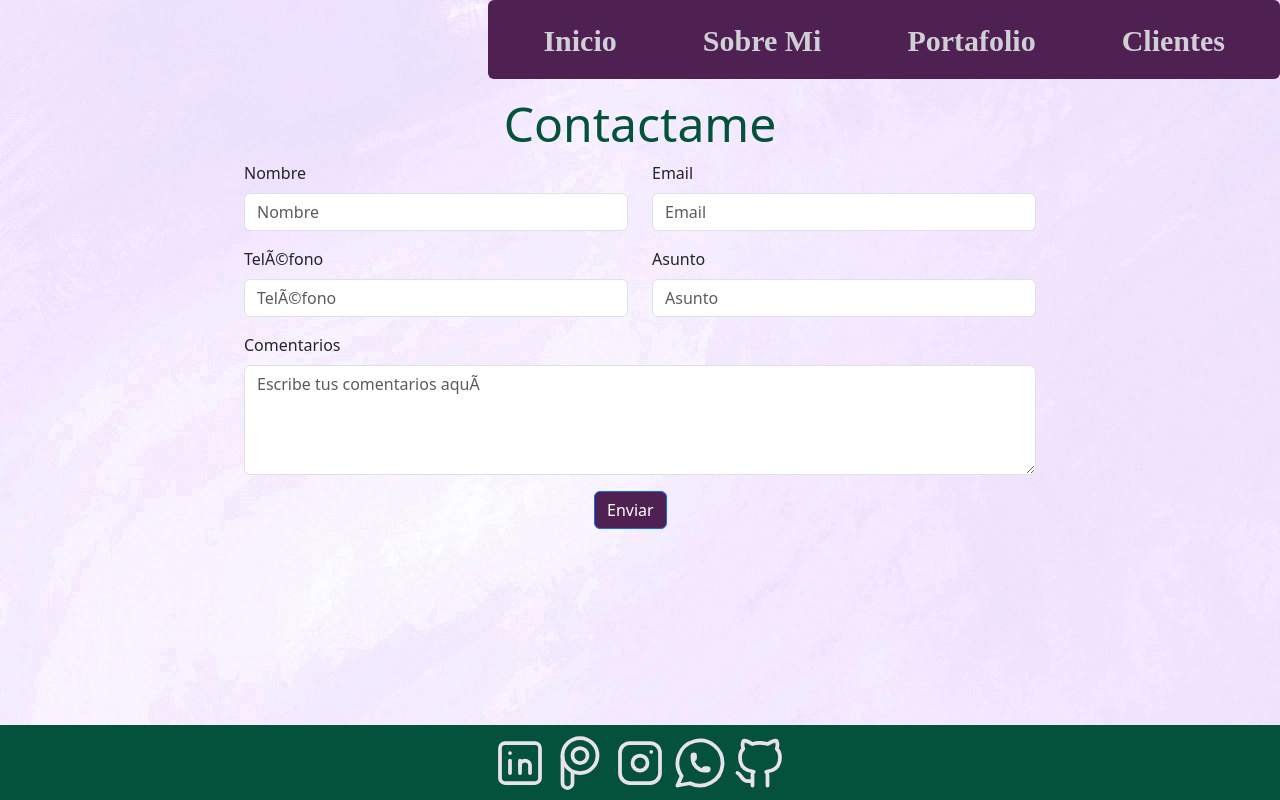
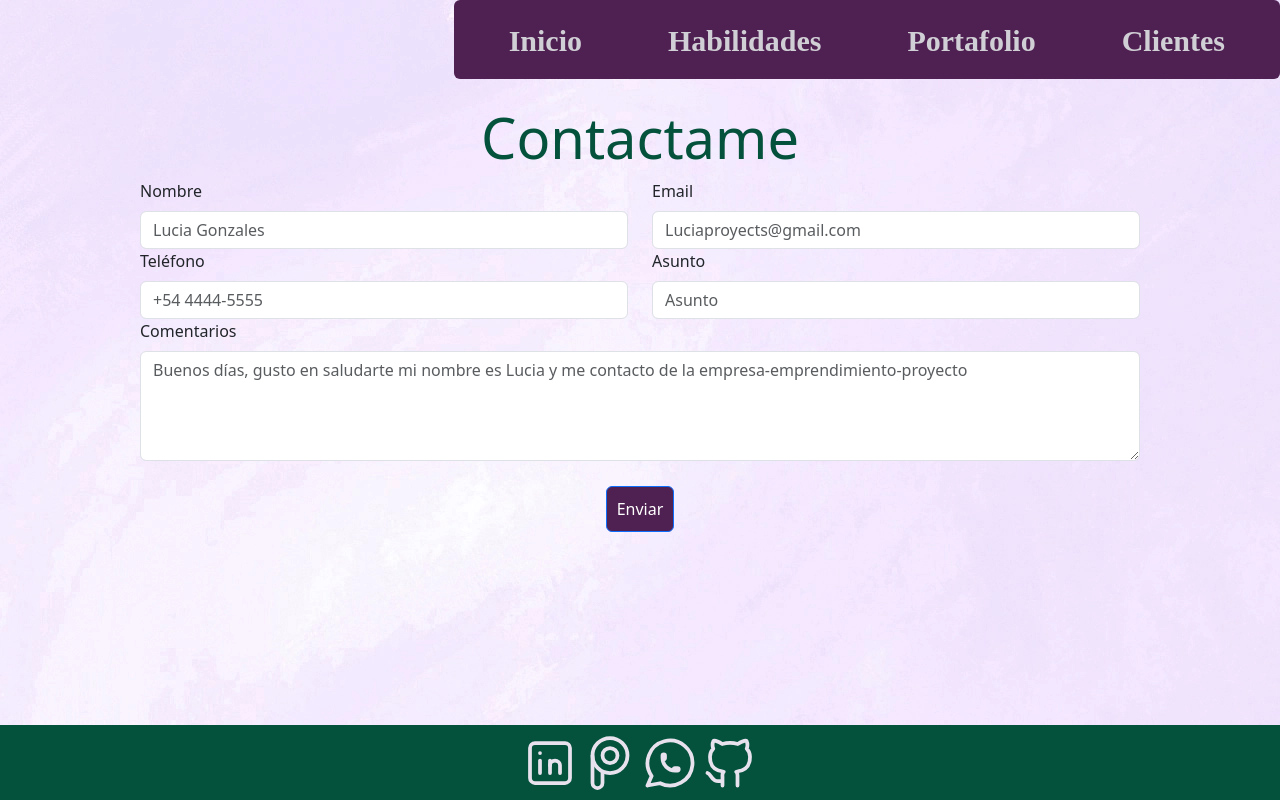
Before and after one commit to marilu1999/PFAPARICIOMARIA, a website: page pages/contacto.html in a window 1280 px wide. Drawn offline with nearby package versions, Linux system fonts and the light colour scheme.

Commit message:
casi listo

```diff
--- a/pages/contacto.html
+++ b/pages/contacto.html
@@ -1,15 +1,17 @@
 <!DOCTYPE html>
 <html lang="en">
 <head>
-    <meta charset="UFT-8">
-    <meta name="description" content="¡Hablemos de proyectos web! Contáctame para colaboraciones en desarrollo web frontend. Envía tus consultas y propuestas creativas.">
-    <meta name="keywords" content="contacto, proyectos web, desarrollo web frontend, consultas, colaboraciones">
-    <title>Contacto - Contáctame para Proyectos Web</title>
+    <meta charset="UTF-8">
+    <meta name="viewport" content="width=device-width, initial-scale=1.0">
+    <meta name="description" content="Explora mi portafolio de desarrollo web frontend y descubre proyectos creativos y funcionales.">
+    <meta name="keywords" content="desarrollo web frontend, portafolio, proyectos web, diseño web, HTML, CSS, JavaScript">
+    <title>Portafolio de Desarrollo Web Frontend</title>
     <link href="https://cdn.jsdelivr.net/npm/bootstrap@5.3.1/dist/css/bootstrap.min.css" rel="stylesheet" integrity="sha384-4bw+/aepP/YC94hEpVNVgiZdgIC5+VKNBQNGCHeKRQN+PtmoHDEXuppvnDJzQIu9" crossorigin="anonymous">
     <link rel="stylesheet" href="../css/style.css">
 </head>
 <body>
-    <header class="d-flex justify-content-end">
+    <header>
+        <div class="d-flex justify-content-end">
         <nav class="navbar navbar-expand-lg navbar-dark navegador">
             <div class="container-fluid">
                 <button class="navbar-toggler" type="button" data-bs-toggle="collapse" data-bs-target="#navbarTogglerDemo02" aria-controls="navbarTogglerDemo02" aria-expanded="false" aria-label="Toggle navigation">
@@ -17,91 +19,87 @@
                 </button>
                 <div class="collapse navbar-collapse" id="navbarTogglerDemo02">
                     <ul class="navbar-nav me-auto mb-2 mb-lg-0">
-                        <li class="nav-item ">
+                        <li class="nav-item">
                             <a class="nav-link letramenu" href="../index.html">Inicio</a>
                         </li>
-                        <li class="nav-item ">
-                            <a class="nav-link letramenu " href="./sobremi.html">Sobre Mi</a>
-                        </li>
-                        <li class="nav-item ">
-                            <a class="nav-link letramenu" href="./portafolio.html">Portafolio</a>
+                        <li class="nav-item">
+                            <a class="nav-link letramenu" href="../pages/sobremi.html">Habilidades</a>
                         </li>
                         <li class="nav-item">
-                            <a class="nav-link letramenu " href="./colaboraciones.html">Clientes</a>
+                            <a class="nav-link letramenu" href="../pages/portafolio.html">Portafolio</a>
+                        </li>
+                        <li class="nav-item">
+                            <a class="nav-link letramenu" href="../pages/colaboraciones.html">Clientes</a>
                         </li>
                     </ul>
                 </div>
             </div>
         </nav>
+    </div>
     </header>
     <main>
-        <section class="container sectionContacto">
-            <h1 id="tituloContacto">Contactame</h1>
-            <div class="row" id="formulario">
-                <div class="col-xl-12">
-                    <form>
-                        <div class="row mb-3">
-                            <div class="col">
+      <h1 class="Contactame">Contactame</h1>
+      <div class="row cuadrodef">
+          <div class="col-sm-12">
+          <form id="formulario">
+            <div class="row">
+              <div class="col-xl-6 col-sm-12">
                 <label for="nombre" class="form-label">Nombre</label>
-                                <input type="nombre" class="form-control" placeholder="Nombre">
+                <input type="nombre" class="form-control" placeholder="Lucia Gonzales">
               </div>
-                            <div class="col">
+              <div class="col-xl-6 col-sm-12">
                 <label for="email" class="form-label">Email</label>
-                                <input type="email" class="form-control" id="email" placeholder="Email">
+                <input type="email" class="form-control" id="email" placeholder="Luciaproyects@gmail.com">
               </div>
             </div>
-                        <div class="row mb-3">
-                            <div class="col">
+            <div class="row">
+              <div class="col-xl-6 col-sm-12">
                 <label for="phone" class="form-label">Teléfono</label>
-                                <input type="text" class="form-control" id="phone" placeholder="Teléfono">
+                <input type="text" class="form-control" id="phone" placeholder="+54 4444-5555">
               </div>
-                            <div class="col">
+              <div class="col-xl-6 col-sm-12">
                 <label for="asunto" class="form-label">Asunto</label>
                 <input type="text" class="form-control" id="asunto" placeholder="Asunto">
               </div>
             </div>
-                        <div class="row mb-3">
+            <div class="row">
               <div class="col">
                 <label for="comentarios" class="form-label">Comentarios</label>
-                                <textarea class="form-control" id="comentarios" rows="4" placeholder="Escribe tus comentarios aquí"></textarea>
+                <textarea class="form-control" id="comentarios" rows="4" placeholder="Buenos días, gusto en saludarte mi nombre es Lucia y me contacto de la empresa-emprendimiento-proyecto"></textarea>
               </div>
             </div>
-                        <button id="boton" type="submit" class="btn btn-primary">Enviar</button>
+            <div class="text-center"><button id="boton" type="submit" class="btn btn-primary">Enviar</button></div>
+
           </form>
         </div>
       </div>
-        </section>
   </main>
+
     <footer class="d-flex justify-content-center align-items-center">
-        <svg xmlns="http://www.w3.org/2000/svg" class="icon icon-tabler icon-tabler-brand-linkedin" width="60" height="60" viewBox="0 0 24 24" stroke-width="1.5" stroke="#e7e2ed" fill="none" stroke-linecap="round" stroke-linejoin="round">
+        <a href="https://www.linkedin.com/in/maria-laura-aparicio-guerrero-675b60178"><svg xmlns="http://www.w3.org/2000/svg" class="icon icon-tabler icon-tabler-brand-linkedin" width="60" height="60" viewBox="0 0 24 24" stroke-width="1.5" stroke="#e7e2ed" fill="none" stroke-linecap="round" stroke-linejoin="round">
             <path stroke="none" d="M0 0h24v24H0z" fill="none"/>
             <path d="M4 4m0 2a2 2 0 0 1 2 -2h12a2 2 0 0 1 2 2v12a2 2 0 0 1 -2 2h-12a2 2 0 0 1 -2 -2z" />
             <path d="M8 11l0 5" />
             <path d="M8 8l0 .01" />
             <path d="M12 16l0 -5" />
             <path d="M16 16v-3a2 2 0 0 0 -4 0" />
-        </svg>
-        <svg xmlns="http://www.w3.org/2000/svg" class="icon icon-tabler icon-tabler-brand-picsart" width="60" height="60" viewBox="0 0 24 24" stroke-width="1.5" stroke="#e7e2ed" fill="none" stroke-linecap="round" stroke-linejoin="round">
+        </svg></a>
+        <a href="https://ar.pinterest.com/"><svg xmlns="http://www.w3.org/2000/svg" class="icon icon-tabler icon-tabler-brand-picsart" width="60" height="60" viewBox="0 0 24 24" stroke-width="1.5" stroke="#e7e2ed" fill="none" stroke-linecap="round" stroke-linejoin="round">
             <path stroke="none" d="M0 0h24v24H0z" fill="none"/>
             <path d="M12 9m-7 0a7 7 0 1 0 14 0a7 7 0 1 0 -14 0" />
             <path d="M12 9m-3 0a3 3 0 1 0 6 0a3 3 0 1 0 -6 0" />
             <path d="M5 9v11a2 2 0 1 0 4 0v-4.5" />
-        </svg>
-        <svg xmlns="http://www.w3.org/2000/svg" class="icon icon-tabler icon-tabler-brand-instagram" width="60" height="60" viewBox="0 0 24 24" stroke-width="1.5" stroke="#e7e2ed" fill="none" stroke-linecap="round" stroke-linejoin="round">
-            <path stroke="none" d="M0 0h24v24H0z" fill="none"/>
-            <path d="M4 4m0 4a4 4 0 0 1 4 -4h8a4 4 0 0 1 4 4v8a4 4 0 0 1 -4 4h-8a4 4 0 0 1 -4 -4z" />
-            <path d="M12 12m-3 0a3 3 0 1 0 6 0a3 3 0 1 0 -6 0" />
-            <path d="M16.5 7.5l0 .01" />
-        </svg>
-        <svg xmlns="http://www.w3.org/2000/svg" class="icon icon-tabler icon-tabler-brand-whatsapp" width="60" height="60" viewBox="0 0 24 24" stroke-width="1.5" stroke="#e7e2ed" fill="none" stroke-linecap="round" stroke-linejoin="round">
+        </svg></a>
+        <a href="https://web.whatsapp.com/"><svg xmlns="http://www.w3.org/2000/svg" class="icon icon-tabler icon-tabler-brand-whatsapp" width="60" height="60" viewBox="0 0 24 24" stroke-width="1.5" stroke="#e7e2ed" fill="none" stroke-linecap="round" stroke-linejoin="round">
             <path stroke="none" d="M0 0h24v24H0z" fill="none"/>
             <path d="M3 21l1.65 -3.8a9 9 0 1 1 3.4 2.9l-5.05 .9" />
             <path d="M9 10a.5 .5 0 0 0 1 0v-1a.5 .5 0 0 0 -1 0v1a5 5 0 0 0 5 5h1a.5 .5 0 0 0 0 -1h-1a.5 .5 0 0 0 0 1" />
-        </svg>
-        <svg xmlns="http://www.w3.org/2000/svg" class="icon icon-tabler icon-tabler-brand-github" width="60" height="60" viewBox="0 0 24 24" stroke-width="1.5" stroke="#e7e2ed" fill="none" stroke-linecap="round" stroke-linejoin="round">
+        </svg></a>
+        <a href="https://github.com/dashboard"> <svg xmlns="http://www.w3.org/2000/svg" class="icon icon-tabler icon-tabler-brand-github" width="60" height="60" viewBox="0 0 24 24" stroke-width="1.5" stroke="#e7e2ed" fill="none" stroke-linecap="round" stroke-linejoin="round">
             <path stroke="none" d="M0 0h24v24H0z" fill="none"/>
             <path d="M9 19c-4.3 1.4 -4.3 -2.5 -6 -3m12 5v-3.5c0 -1 .1 -1.4 -.5 -2c2.8 -.3 5.5 -1.4 5.5 -6a4.6 4.6 0 0 0 -1.3 -3.2a4.2 4.2 0 0 0 -.1 -3.2s-1.1 -.3 -3.5 1.3a12.3 12.3 0 0 0 -6.2 0c-2.4 -1.6 -3.5 -1.3 -3.5 -1.3a4.2 4.2 0 0 0 -.1 3.2a4.6 4.6 0 0 0 -1.3 3.2c0 4.6 2.7 5.7 5.5 6c-.6 .6 -.6 1.2 -.5 2v3.5" />
-        </svg>
+        </svg></a>
+
     </footer>
     <script src="https://cdn.jsdelivr.net/npm/bootstrap@5.3.1/dist/js/bootstrap.bundle.min.js" integrity="sha384-HwwvtgBNo3bZJJLYd8oVXjrBZt8cqVSpeBNS5n7C8IVInixGAoxmnlMuBnhbgrkm" crossorigin="anonymous"></script>
 </body>
--- a/scss/modulos/_contacto.scss
+++ b/scss/modulos/_contacto.scss
@@ -1,15 +1,13 @@
-#tituloContacto{
-    font-size: 3rem;
-    margin-top: 1rem;
-    text-align: center;
-    color: $fondo_verde;
+
+.cuadrodef{
+    padding-bottom: 100px;
+    margin-left: 4rem;
+    margin-right: 4rem;
+    padding-left: 4rem;
+    padding-right: 4rem;
 }
-#formulario{
-    margin-left: 150px;
-    margin-right: 150px;
+#boton{
+    background-color: $fondo_morado;
+    margin-top: 25px;
+    padding: 10px;
 }
-#boton {
-    background-color: $fondo_morado;
-    margin-left: 350px;
-    margin-right: 350px;
-}
--- a/scss/modulos/_mainindex.scss
+++ b/scss/modulos/_mainindex.scss
@@ -64,7 +64,7 @@ li{
   }
 
   .infoContacto {
-    margin-top:25px ;
+    margin-top:5px ;
     margin-left: 20px;
     font-family: $letra;
     font-size: 1.5rem;
--- a/scss/modulos/_mediaquery.scss
+++ b/scss/modulos/_mediaquery.scss
@@ -53,10 +53,10 @@
 }
 /*Sobre mi - Movil*/
 @media (max-width:320px){
-    header{
-        margin-left: 300px;
-        margin-top: 5px;
-    }
+//      header{
+//         margin-left: 300px;
+//          margin-top: 5px;
+//  }
     h1{
         margin-bottom: 0px;
         font-size: 1rem;
@@ -93,7 +93,20 @@
 
 
 }
-@media (min-width:320px){/*vista movil de portafolio*/
-.pPortafolio{
-    font-size: 2rem;
-}}
+
+
+.cuadrodef{
+    @media (max-width:320px) {
+    padding-bottom: 100px;
+    margin-left: 0rem;
+    margin-right: 0rem;
+    padding-right:10px;
+    padding-left: 10px;
+
+    }}
+.Contactame{
+    @media (max-width:320px) {
+        font-size: 3rem;
+
+    }
+}
```
Also changed, not shown: index.html (+2 -2 lines), pages/portafolio.html (+6 -6 lines), css/style.css, 1 other file. Lines whose indentation alone changed are shown as unchanged.
